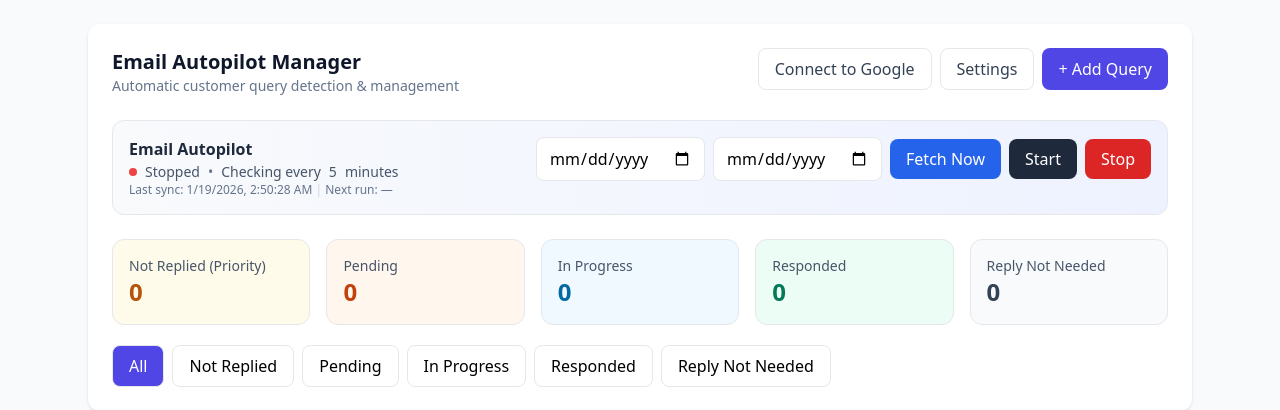
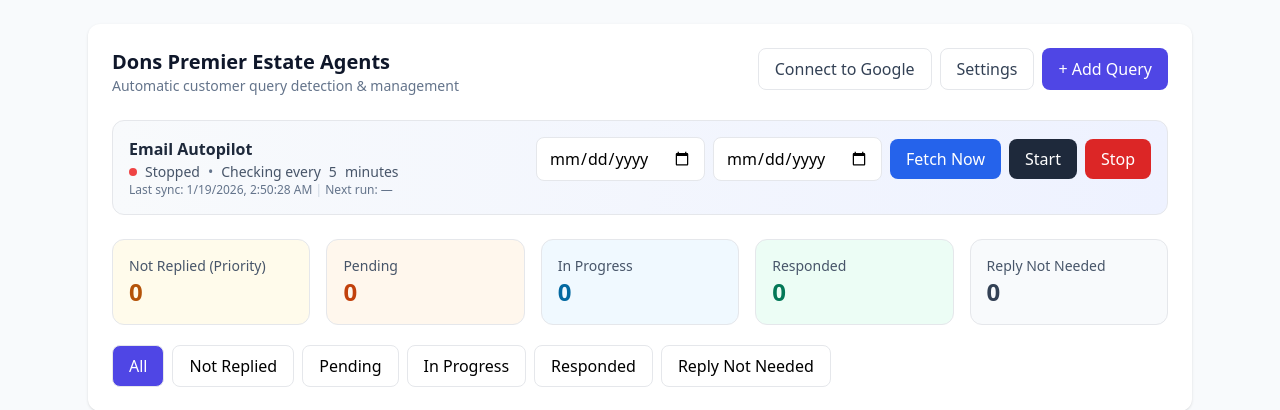
Before and after one commit to management-source/agent, a FastAPI app: page / in a window 1280 px wide. Shown: the top 410 px of the page. Run offline with FastAPI, Linux system fonts and the light colour scheme; data that the repository does not hold is empty; parts of the project's set-up code (start-up, migrations or seed data) failed here and were passed over; some libraries are stand-ins or nearby versions.

Commit message:
Updated Version

```diff
--- a/app/templates/index.html
+++ b/app/templates/index.html
@@ -11,8 +11,8 @@
             <div class="bg-white rounded-xl shadow p-6">
                 <div class="flex items-start justify-between gap-4">
                     <div>
-                        <div class="text-xl font-bold text-slate-900">Email
-                            Autopilot Manager</div>
+                        <div class="text-xl font-bold text-slate-900">Dons
+                            Premier Estate Agents</div>
                         <div class="text-sm text-slate-500">Automatic customer
                             query detection & management</div>
                     </div>
```
